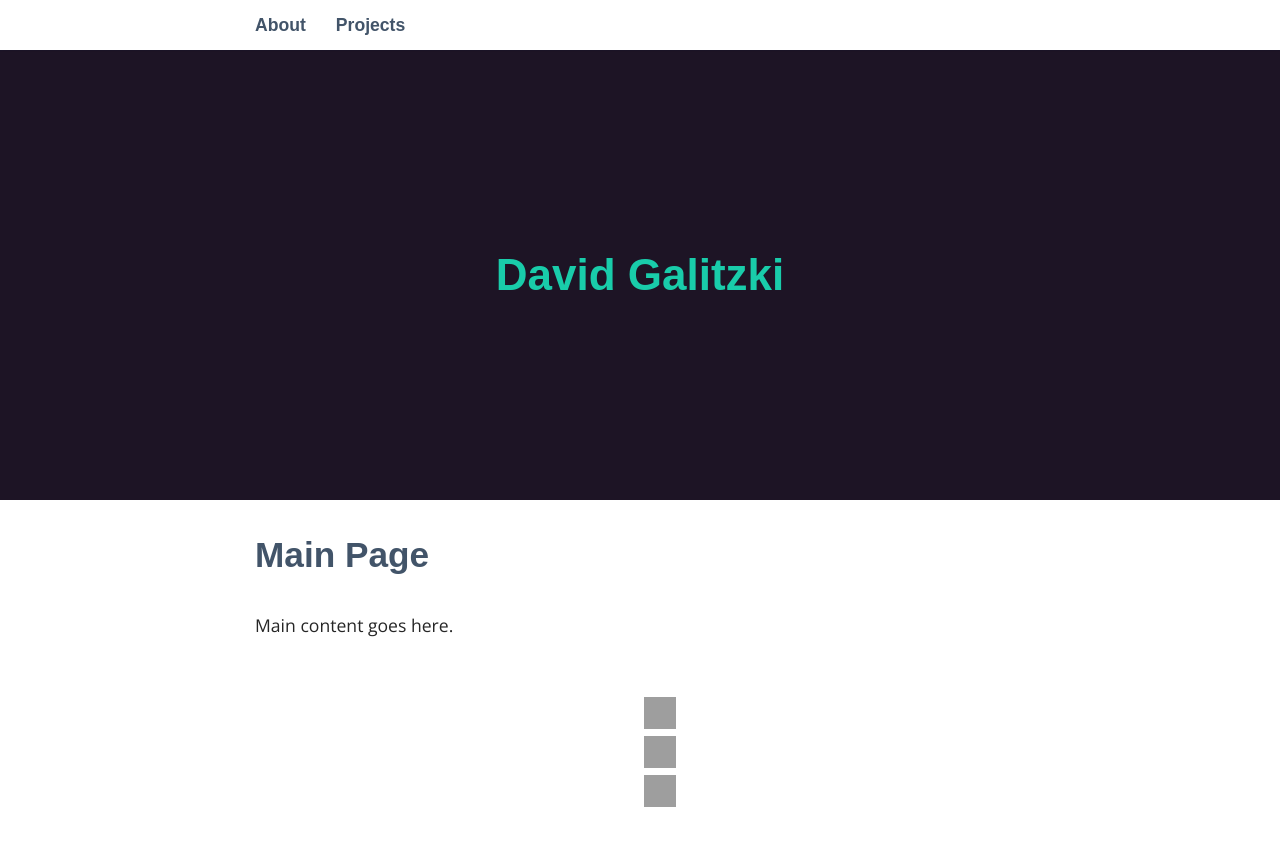
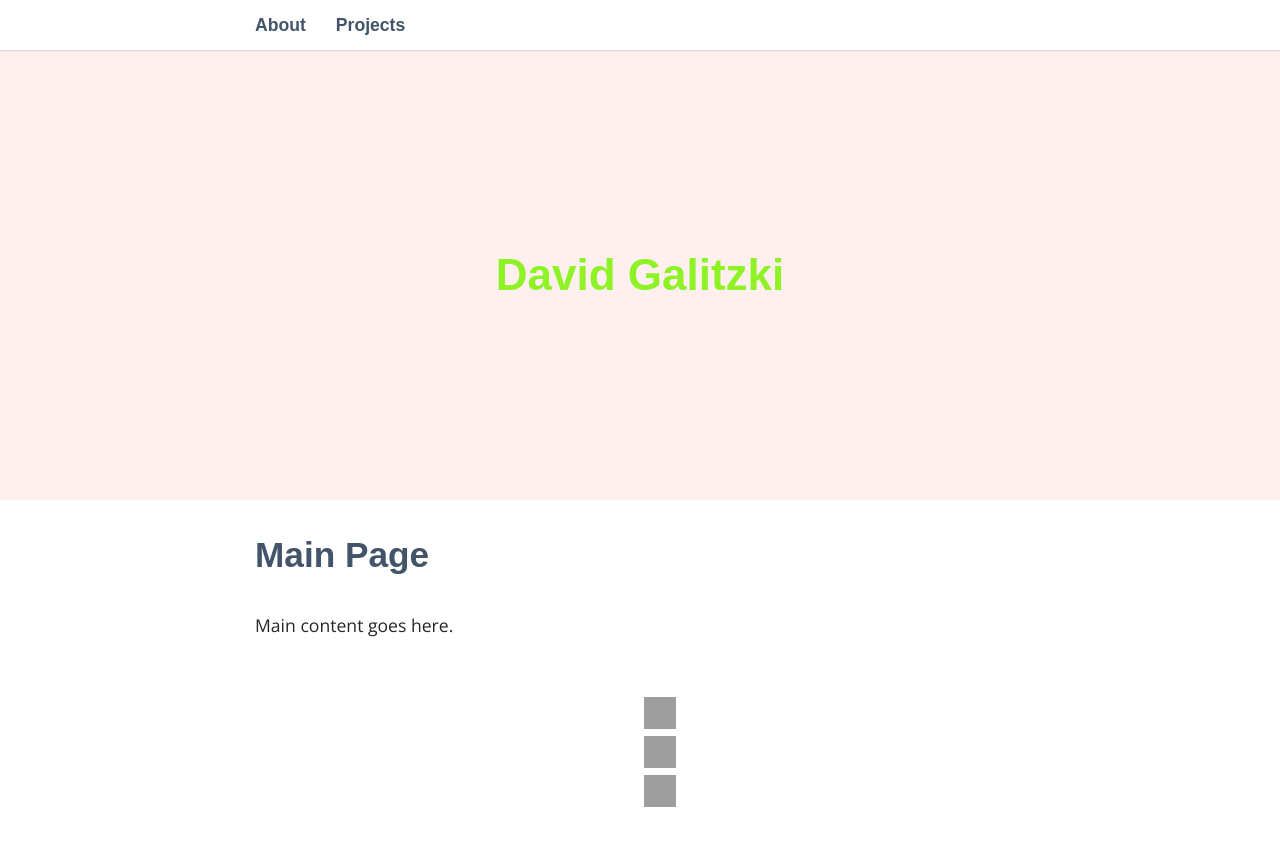
Before and after one commit to davitzki/davitzki.github.io, a Jekyll site: the page built from index.html, in a window 1280 px wide. Shown: the top 846 px of the page. Built offline with Jekyll 4.4.1, drawn with Linux system fonts in a browser that asks for light colours; some web fonts are replaced; grey boxes are pictures that could not be loaded.

Commit message:
Update _base.scss

```diff
--- a/_sass/_base.scss
+++ b/_sass/_base.scss
@@ -1,5 +1,5 @@
 $content-width: 800px;
-$main: #19CCAA;
+$main: #8ff226;
 $font-style: 'Open Sans', sans-serif;
 $font-color: #262626;
 $link-color: #425469;
@@ -7,7 +7,7 @@ $link-hover-color: $main;
 $heading-font: 'Muli', sans-serif;
 $heading-font-color: #425469;
 $light: #E7EDF4;
-$header:  #1D1425;
+$header:  #ffefef;
 
 *,
 *::before,
```
